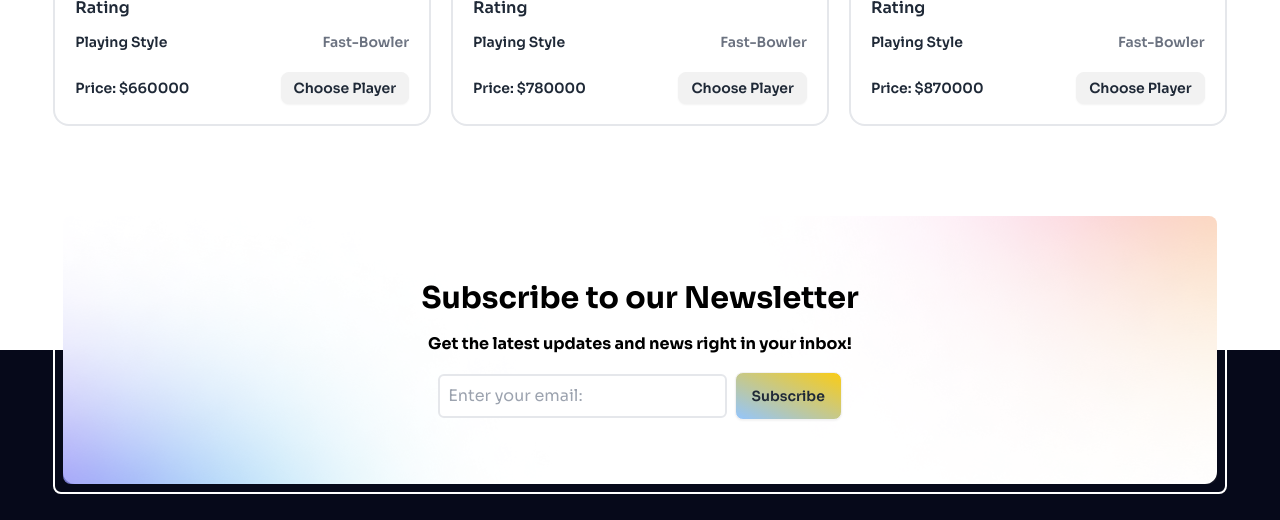
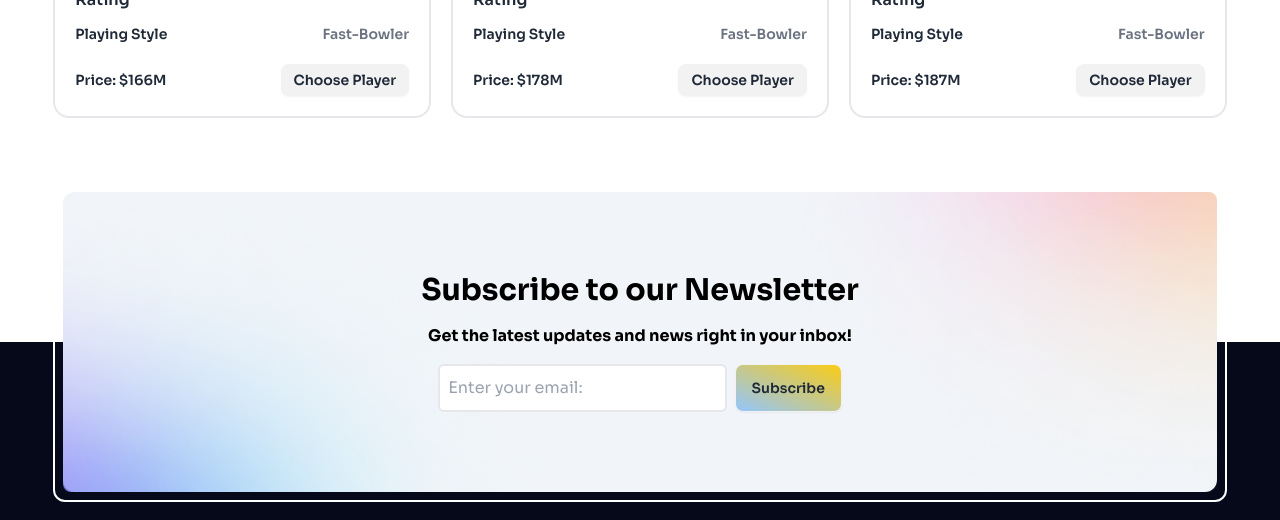
Before and after one commit to Shazzad501/Player-draft, a React (Vite) app: page / in a window 1280 px wide. Shown: the part 2253-2773 px from the top of the page. Built offline with nearby package versions, Linux system fonts and the light colour scheme.

Commit message:
some problem solve

```diff
--- a/public/playerData.json
+++ b/public/playerData.json
@@ -6,7 +6,7 @@
     "image": "https://i.ibb.co.com/QDJnhhH/sakib.webp",
     "playerType": "All-rounder",
     "playingStyle" :"Left-Hand-Bat",
-    "biddingPrice": 900000
+    "biddingPrice": 190
   },
   {
     "playerId": 2,
@@ -15,7 +15,7 @@
     "image": "https://i.ibb.co.com/dbK9qJ4/ben-stoke.jpg",
     "playerType": "All-rounder",
     "playingStyle" :"Fast-Bowler",
-    "biddingPrice": 500000
+    "biddingPrice": 150
   },
   {
     "playerId": 3,
@@ -24,7 +24,7 @@
     "image": "https://i.ibb.co.com/DGmtkmG/warner.jpg",
     "playerType": "Batsman",
     "playingStyle" :"Left-Hand-Bat",
-    "biddingPrice": 700000
+    "biddingPrice": 170
   },
   {
     "playerId": 4,
@@ -33,7 +33,7 @@
     "image": "https://i.ibb.co.com/C5ZTpmB/kane-williamson.jpg",
     "playerType": "Batsman",
     "playingStyle" :"Right-Hand-Bat",
-    "biddingPrice": 650000
+    "biddingPrice": 165
   },
   {
     "playerId": 5,
@@ -42,7 +42,7 @@
     "image": "https://i.ibb.co.com/6wFSwNW/pet-cummins.webp",
     "playerType": "Bowler",
     "playingStyle" :"Fast-Bowler",
-    "biddingPrice": 500000
+    "biddingPrice": 150
   },
   {
     "playerId": 6,
@@ -51,7 +51,7 @@
     "image": "https://i.ibb.co.com/BKf4cqm/virat.webp",
     "playerType": "Batsman",
     "playingStyle" :"Right-Hand-Bat",
-    "biddingPrice": 800000
+    "biddingPrice": 180
   },
   {
     "playerId": 7,
@@ -60,7 +60,7 @@
     "image": "https://i.ibb.co.com/3fdtJ66/russel.webp",
     "playerType": "All-rounder",
     "playingStyle" :"Fast-Bowler",
-    "biddingPrice": 660000
+    "biddingPrice": 166
   },
   {
     "playerId": 8,
@@ -69,7 +69,7 @@
     "image": "https://i.ibb.co.com/CPvSyGv/Taskin.jpg",
     "playerType": "Bowler",
     "playingStyle" :"Fast-Bowler",
-    "biddingPrice": 780000
+    "biddingPrice": 178
   },
   {
     "playerId": 9,
@@ -78,6 +78,6 @@
     "image": "https://i.ibb.co.com/YNFwkxJ/bolt.webp",
     "playerType": "Bowler",
     "playingStyle" :"Fast-Bowler",
-    "biddingPrice": 870000
+    "biddingPrice": 187
   }
 ]
--- a/src/App.jsx
+++ b/src/App.jsx
@@ -22,7 +22,7 @@
   // coin handle function
   const handleCoin = ()=>{
     toast.success("Coin successfully Added!!");
-    setCoin(coin + 1000000);
+    setCoin(coin + 500);
   }
   // handle toggle btn
   const handleToggleBtn = (sys) =>{
--- a/src/Components/Banner/Banner.jsx
+++ b/src/Components/Banner/Banner.jsx
@@ -1,7 +1,7 @@
 import "./Banner.css"
 const Banner = ({handleCoin}) => {
   return (
-    <div className="w-11/12 mx-auto bg-black rounded-lg mb-14">
+    <div className="w-11/12 mx-auto bg-black rounded-lg mb-14 mt-28">
       <div className="flex items-center justify-center text-center flex-col banner p-10 text-white">
         <div>
           <img src="../../src/assets/banner-main.png" alt="" />
--- a/src/Components/Footer/Footer.jsx
+++ b/src/Components/Footer/Footer.jsx
@@ -3,13 +3,13 @@
   return (
     <div className="bg-[#06091A] text-white flex flex-col items-center justify-center gap-7 mt-72 lg:mt-56">
       {/* newsletter section */}
-      <div className="p-2 rounded-lg border-2 border-white bg-transparent w-11/12 mx-auto lg:-mt-36 -mt-48">
-        <div className="bg-white text-black rounded-xl">
-          <div className="footer text-center flex flex-col items-center justify-center gap-4 py-16 rounded-xl">
+      <div className="p-2 rounded-xl border-2 border-white bg-transparent w-11/12 mx-auto lg:-mt-40 -mt-52">
+        <div className="bg-slate-100 text-black rounded-xl">
+          <div className="footer text-center flex flex-col items-center justify-center gap-4 py-20 rounded-xl">
             <h2 className="font-bold text-3xl">Subscribe to our Newsletter</h2>
             <p className="font-bold text-base">Get the latest updates and news right in your inbox!</p>
             <div className="flex gap-2 items-center w-[90%] lg:w-[35%]">
-            <input type="email" placeholder="Enter your email:" className="bg-white border-2 text-black text-base p-2 rounded-md w-[85%]"/>
+            <input type="email" placeholder="Enter your email:" className="bg-white border-2 text-black text-base px-2 py-2.5 rounded-md w-[85%]"/>
             <button className="btn bg-gradient-to-bl from-yellow-400 to-blue-300">Subscribe</button>
             </div>
           </div>
--- a/src/Components/Navbar/Navbar.jsx
+++ b/src/Components/Navbar/Navbar.jsx
@@ -1,6 +1,6 @@
 const Navbar = ({coin}) => {
   return (
-    <div className="w-11/12 py-6 mx-auto flex items-center justify-between">
+    <div className="w-11/12 py-3 mx-auto flex items-center justify-between fixed top-0 left-0 right-0 z-50 bg-white/30 backdrop-blur-lg">
       <div>
         <img src="../../src/assets/logo.png" alt=""/>
       </div>
@@ -11,7 +11,7 @@
           <li className="font-bold text-base cursor-pointer">Teams</li>
           <li className="font-bold text-base cursor-pointer">Schedules</li>
         </ul>
-        <button className="btn flex items-center font-bold text-base bg-white hover:bg-white"><span>{coin}</span>Coin<img src="../../src/assets/coin.png" className="w-5" alt="" /></button>
+        <button className="btn flex items-center font-bold text-base bg-white hover:bg-white"><span>{coin}M</span><img src="../../src/assets/coin.png" className="w-5" alt="" /></button>
       </div>
     </div>
   );
--- a/src/Components/Player/Player.jsx
+++ b/src/Components/Player/Player.jsx
@@ -26,7 +26,7 @@
             <p className='font-semibold text-sm text-gray-500'>{playingStyle}</p>
           </div>
           <div className="card-actions flex items-center justify-between mt-5">
-            <p className='font-semibold text-sm'>Price: ${biddingPrice}</p>
+            <p className='font-semibold text-sm'>Price: ${biddingPrice}M</p>
             <button onClick={()=> handleChoosePlayer(player)} className="btn btn-sm">Choose Player</button>
           </div>
         </div>
```
